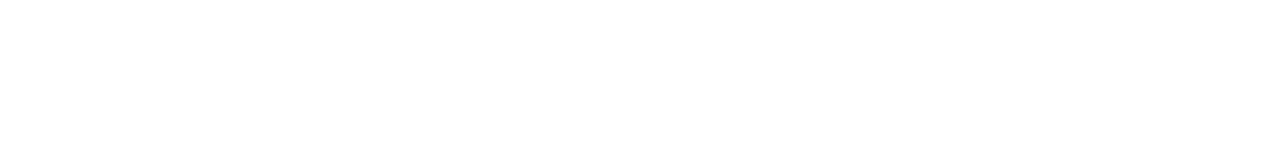
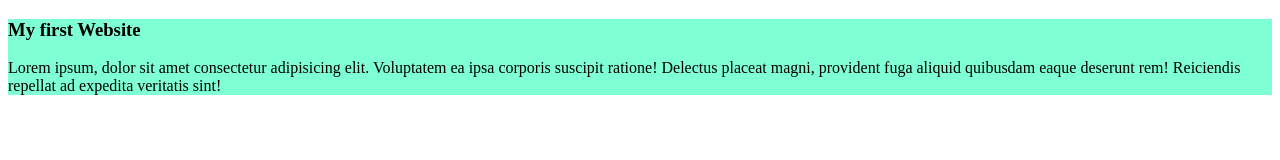
Before and after one commit to Ebrahim112002/My-simple-website, a plain HTML site: page index.html in a window 1280 px wide. Drawn offline with Linux system fonts and the light colour scheme.

Commit message:
added the first blog

```diff
--- a/index.html
+++ b/index.html
@@ -4,8 +4,12 @@
     <meta charset="UTF-8">
     <meta name="viewport" content="width=device-width, initial-scale=1.0">
     <title>My simple website</title>
+    <link rel="stylesheet" href="sryles/blogs.css">
 </head>
 <body>
-
+    <div>
+        <h3>My first Website</h3>
+        <p>Lorem ipsum, dolor sit amet consectetur adipisicing elit. Voluptatem ea ipsa corporis suscipit ratione! Delectus placeat magni, provident fuga aliquid quibusdam eaque deserunt rem! Reiciendis repellat ad expedita veritatis sint!</p>
+    </div>
 </body>
 </html>
--- /dev/null
+++ b/sryles/blogs.css
@@ -0,0 +1,3 @@
+div{
+    background-color: aquamarine;
+}
```
